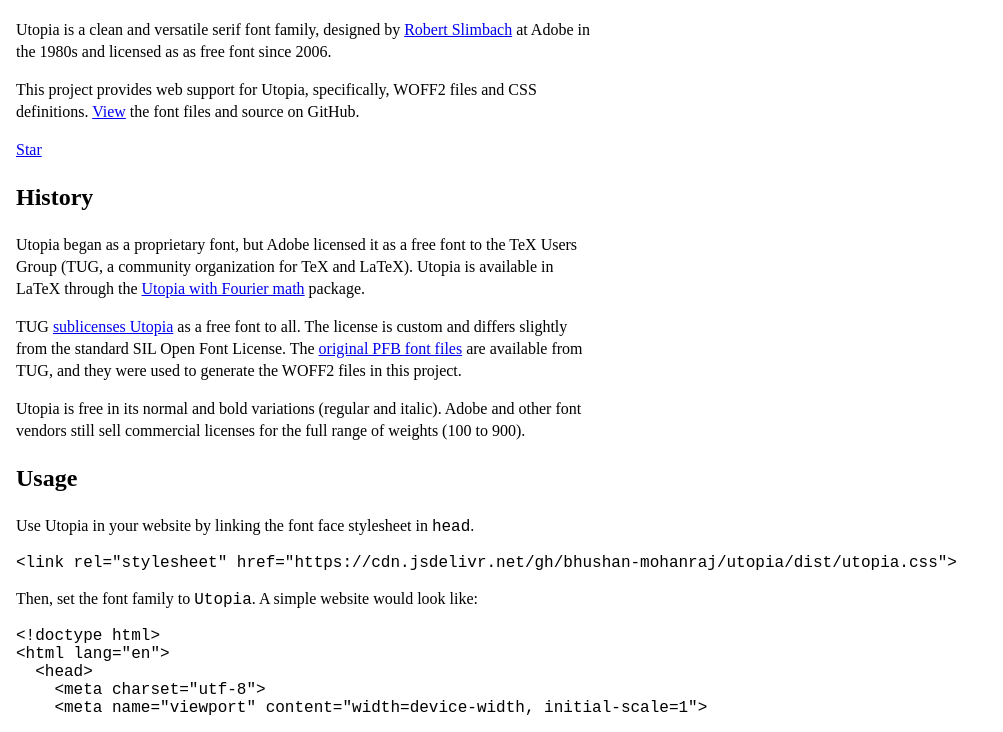
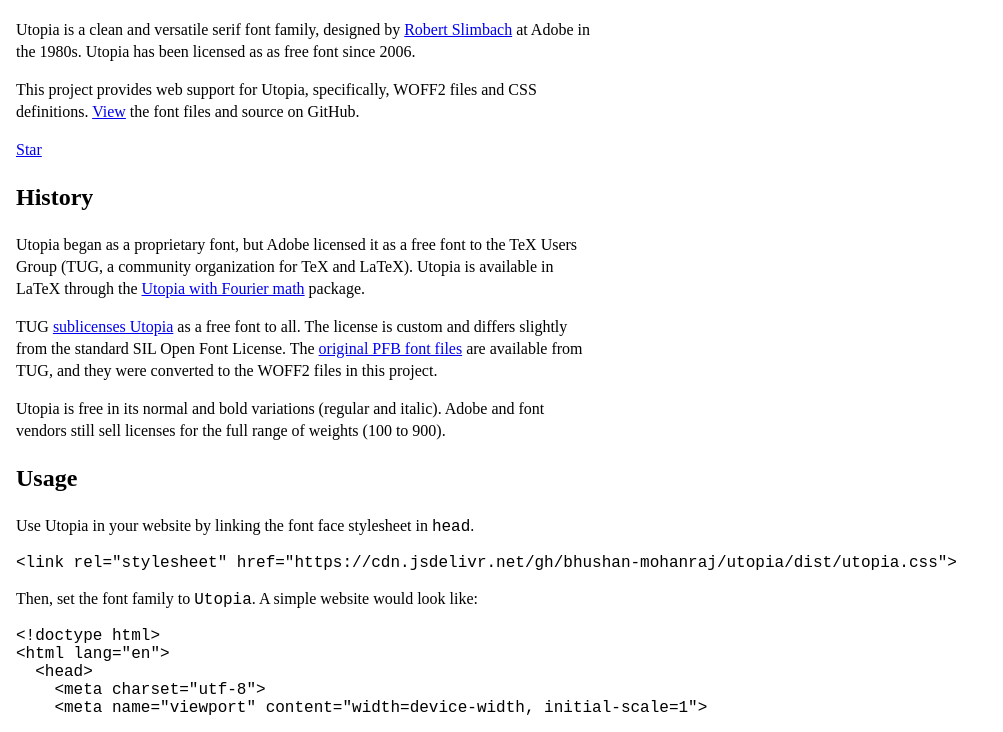
Before and after one commit to bhushan-mohanraj/utopia, a website built with Vite: page src/index.html in a window 1280 px wide. Shown: the part 68-800 px from the top of the page, without its empty margins (0-1003 px from the left). Built offline with nearby package versions, Linux system fonts and the light colour scheme; files whose address does not match are found by name.

Commit message:
Update text for formatting.

```diff
--- a/src/index.html
+++ b/src/index.html
@@ -16,8 +16,8 @@
     <p>
       Utopia is a clean and versatile serif font family,
       designed by <a href="https://fonts.adobe.com/designers/robert-slimbach">Robert Slimbach</a> at Adobe
-      in the 1980s
-      and licensed as as free font since 2006.
+      in the 1980s.
+      Utopia has been licensed as as free font since 2006.
     </p>
 
     <p>
@@ -47,12 +47,12 @@
       and differs slightly from the standard SIL Open Font License.
       The <a href="https://tug.org/fonts/utopia/">original PFB font files</a>
       are available from TUG,
-      and they were used to generate the WOFF2 files in this project.
+      and they were converted to the WOFF2 files in this project.
     </p>
 
     <p>
       Utopia is free in its normal and bold variations (regular and italic).
-      Adobe and other font vendors still sell commercial licenses
+      Adobe and font vendors still sell licenses
       for the full range of weights (100 to 900).
     </p>
 
```
Also changed, not shown: dist/index.html.
